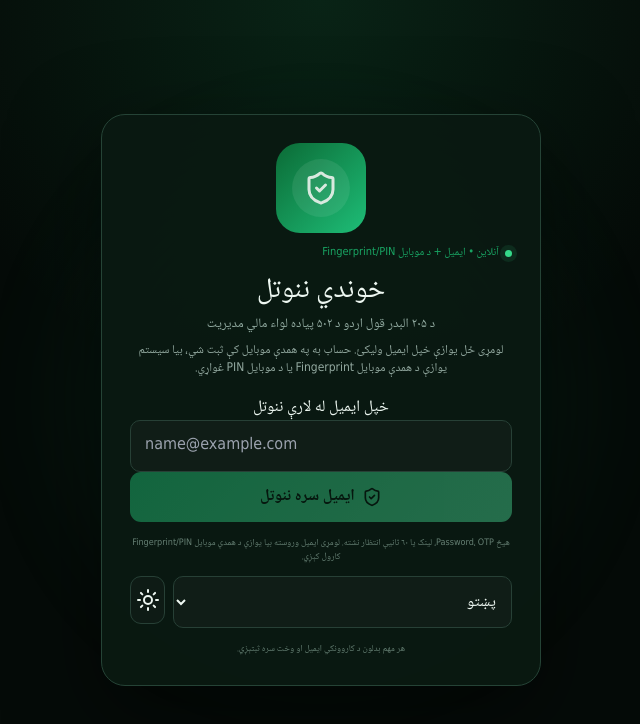
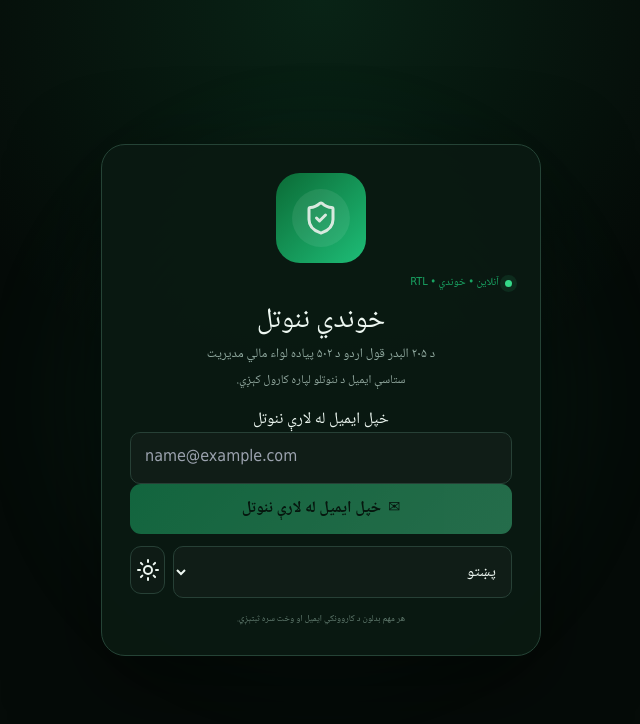
Before and after one commit to hafzaywb553-alt/GhazBadloon, a React (Vite) app: page / in a window 1280 px wide. Shown: the top 724 px of the page, without its empty margins (319-959 px from the left). Built offline with nearby package versions, Linux system fonts and the light colour scheme.

Commit message:
Restore known-working email login flow (src/App.tsx)

```diff
--- a/src/App.tsx
+++ b/src/App.tsx
@@ -518,6 +518,7 @@ function App() {
   const [isOnline, setIsOnline] = useState(() => navigator.onLine);
   const [offlineUnlocked, setOfflineUnlocked] = useState(false);
   const [lastUserEmail, setLastUserEmail] = useState(() => localStorage.getItem('finance_last_user_email') || '');
+  const [systemClosed, setSystemClosed] = useState(() => localStorage.getItem('finance_system_closed') === '1');
   const [lang, setLang] = useState<Lang>(() => (localStorage.getItem('finance_lang') as Lang) || 'ps');
   const [theme, setTheme] = useState<'dark' | 'light'>((localStorage.getItem('finance_theme') as any) || 'dark');
   const [section, setSection] = useState<Section>('home');
@@ -529,6 +530,7 @@ function App() {
   const [loading, setLoading] = useState(false);
   const [toast, setToast] = useState('');
   const [authBusy, setAuthBusy] = useState(false);
+  const [authCooldown, setAuthCooldown] = useState(0);
   const [installEvent, setInstallEvent] = useState<any>(null);
   const [uiSettings, setUiSettings] = useState<UiSettings>(() => {
     try {
@@ -545,6 +547,13 @@ function App() {
     auth.getUser()
       .then(async current => {
         if (!active) return;
+        if (systemClosed) {
+          await auth.signOut().catch(() => {});
+          setUser(null);
+          setPendingUser(null);
+          setDeviceLocked(false);
+          return;
+        }
         if (!current) {
           setUser(null);
           setPendingUser(null);
@@ -556,10 +565,12 @@ function App() {
           localStorage.setItem('finance_last_user_email', emailKey);
           setLastUserEmail(emailKey);
         }
-        const needsDevice = true;
+        const forceDeviceGate = localStorage.getItem('finance_exit_device_gate') === emailKey;
+        const needsDevice = forceDeviceGate || isAdminEmail(current.email || '') || hasDeviceLock(current.email || '');
         setPendingUser(current);
         setDeviceLocked(needsDevice);
         setUser(needsDevice ? null : current);
+        api.post('/api/profile', {}).catch(() => {});
       })
       .catch(() => {
         if (active) {
@@ -593,7 +604,7 @@ function App() {
       }, 0);
     });
     return () => { active = false; authSubscription.subscription.unsubscribe(); };
-  }, []);
+  }, [systemClosed]);
 
   useEffect(() => {
     const online = () => { setIsOnline(true); setOfflineUnlocked(false); };
@@ -683,64 +694,54 @@ function App() {
       setLastUserEmail(emailKey);
     }
     setPendingUser(nextUser);
-    setDeviceLocked(true);
-    setUser(null);
+    const needsDevice = isAdminEmail(nextUser?.email || '') || hasDeviceLock(nextUser?.email || '');
+    setDeviceLocked(needsDevice);
+    setUser(needsDevice ? null : nextUser);
+    api.post('/api/profile', {}).catch(() => {});
   }
 
-  function makeDeviceSecret() {
-    const bytes = crypto.getRandomValues(new Uint8Array(32));
-    return Array.from(bytes, b => b.toString(16).padStart(2, '0')).join('');
-  }
-
   async function signIn(email?: string) {
-    if (authBusy) return;
+    if (authBusy || authCooldown > 0) return;
     const emailValue = String(email || '').trim().toLowerCase();
     if (!emailValue) {
       setToast('مهرباني وکړئ ایمیل ولیکئ.');
       return;
     }
 
-    const secretKey = 'finance_device_secret:' + emailValue;
-    let hiddenSecret = localStorage.getItem(secretKey) || '';
-    if (!hiddenSecret && isAdminEmail(emailValue)) {
-      const legacyAdminSecret = localStorage.getItem('finance_admin_temp_password') || '';
-      if (legacyAdminSecret) {
-        hiddenSecret = legacyAdminSecret;
-        localStorage.setItem(secretKey, hiddenSecret);
-      }
-    }
-
     setAuthBusy(true);
     try {
-      if (!hiddenSecret) {
-        if (isAdminEmail(emailValue)) {
-          const boot = await auth.bootstrapAdmin();
-          if (!boot?.temporaryPassword) {
-            throw new Error('د مدیر حساب لومړی ځل فعال نه شو.');
-          }
-          hiddenSecret = String(boot.temporaryPassword);
-        } else {
-          hiddenSecret = makeDeviceSecret();
-          try {
-            await auth.register(emailValue, hiddenSecret);
-          } catch (e: any) {
-            if (e?.code === 'user_exists' || e?.status === 409) {
-              throw new Error('دا ایمیل لا مخکې ثبت شوی، خو په دې موبایل کې یې د لومړي ځل داخلي ثبت بشپړ شوی نه دی.');
-            }
-            throw e;
-          }
-        }
-        localStorage.setItem(secretKey, hiddenSecret);
+      const result = await auth.signIn(emailValue);
+      setAuthCooldown(60);
+      if (result?.user) handleAuthenticatedUser(result.user);
+      else setToast('د ننوتلو لینک ستاسې ایمیل ته واستول شو. Gmail/Inbox او Spam وګورئ؛ لینک ووهئ، بیا به سیسټم په اوتومات ډول پرانیستل شي.');
+    } catch (e: any) {
+      const code = e?.code;
+      const status = e?.status;
+      if (code === 'over_email_send_rate_limit') {
+        setAuthCooldown(60);
+        setToast('د ایمیل لېږلو د Supabase حد پوره شوی. پرله‌پسې کلیک مه کوئ؛ وروسته بیا هڅه وکړئ.');
+      } else if (code === 'over_request_rate_limit' || status === 429) {
+        setAuthCooldown(60);
+        setToast('د ننوتلو غوښتنې ډېرې شوې دي. لږ انتظار وکړئ او بیا یوازې یو ځل کلیک وکړئ.');
+      } else if (code === 'otp_disabled') {
+        setToast('د ایمیل Login په Supabase کې فعال نه دی.');
+      } else if (code === 'email_address_not_authorized') {
+        setToast('دا ایمیل د Supabase د اوسني Email Provider له خوا اجازه نه لري.');
+      } else {
+        setToast(e?.message || `د ننوتلو ستونزه: ${code || 'نامعلومه تېروتنه'}`);
       }
-
-      const result = await auth.signIn(emailValue, hiddenSecret);
-      if (result?.user) handleAuthenticatedUser(result.user);
-    } catch (e: any) {
-      setToast(e?.message || 'د ایمیل له لارې ننوتل ناکام شول.');
     } finally {
       setAuthBusy(false);
     }
   }
+
+  useEffect(() => {
+    if (authCooldown <= 0) return;
+    const timer = window.setInterval(() => {
+      setAuthCooldown(value => (value > 0 ? value - 1 : 0));
+    }, 1000);
+    return () => window.clearInterval(timer);
+  }, [authCooldown]);
 
   async function installApp() {
     if (!installEvent) return;
@@ -822,11 +823,25 @@ function App() {
       setTx([]);
       setLedger([]);
     }
+    localStorage.removeItem('finance_system_closed');
+    setSystemClosed(false);
   }
 
   async function refreshSystemData() {
     await loadAll();
     setToast('معلومات تازه شول.');
+  }
+
+  if (systemClosed) {
+    return (
+      <SystemClosedScreen
+        onReopen={() => {
+          localStorage.removeItem('finance_system_closed');
+          setSystemClosed(false);
+        }}
+        onSignIn={signIn}
+      />
+    );
   }
 
   if (!authReady) {
@@ -848,7 +863,6 @@ function App() {
           setDeviceLocked(false);
           localStorage.removeItem('finance_exit_device_gate');
           setUser(pendingUser);
-          api.post('/api/profile', {}).catch(() => {});
         }}
         onSignOut={signOut}
       />
@@ -882,6 +896,7 @@ function App() {
         t={t}
         onSignIn={signIn}
         authBusy={authBusy}
+        authCooldown={authCooldown}
       />
     );
 
@@ -1113,9 +1128,8 @@ function SystemClosedScreen({ onReopen, onSignIn }: any) {
   );
 }
 
-function Login({ lang, setLang, theme, setTheme, t, onSignIn, authBusy }: any) {
+function Login({ lang, setLang, theme, setTheme, t, onSignIn, authBusy, authCooldown }: any) {
   const [email, setEmail] = useState(() => localStorage.getItem('finance_last_user_email') || '');
-  const submit = () => onSignIn(email.trim());
   return (
     <div className="login-page">
       <div className="login-glow" />
@@ -1124,11 +1138,11 @@ function Login({ lang, setLang, theme, setTheme, t, onSignIn, authBusy }: any) {
           <MofLogo size={58} />
         </div>
         <div className="eyebrow">
-          <span className="live-dot" /> آنلاین • ایمیل + د موبایل Fingerprint/PIN
+          <span className="live-dot" /> آنلاین • خوندي • RTL
         </div>
         <h1>{t.login}</h1>
         <h2>{t.app}</h2>
-        <p>لومړی ځل یوازې خپل ایمیل ولیکئ. حساب به په همدې موبایل کې ثبت شي، بیا سیستم یوازې د همدې موبایل Fingerprint یا د موبایل PIN غواړي.</p>
+        <p>{t.access}</p>
         <label className="login-email-field">
           {t.email}
           <input
@@ -1136,7 +1150,7 @@ function Login({ lang, setLang, theme, setTheme, t, onSignIn, authBusy }: any) {
             value={email}
             onChange={e => setEmail(e.target.value)}
             onKeyDown={e => {
-              if (e.key === 'Enter' && email.trim() && !authBusy) submit();
+              if (e.key === 'Enter' && email.trim() && !authBusy && authCooldown === 0) onSignIn(email.trim());
             }}
             placeholder="name@example.com"
             autoComplete="email"
@@ -1146,13 +1160,12 @@ function Login({ lang, setLang, theme, setTheme, t, onSignIn, authBusy }: any) {
         </label>
         <button
           className="primary big"
-          onClick={submit}
-          disabled={!email.trim() || authBusy}
+          onClick={() => onSignIn(email.trim())}
+          disabled={!email.trim() || authBusy || authCooldown > 0}
         >
-          <FingerprintIcon />
-          {authBusy ? 'لږ شېبه...' : 'ایمیل سره ننوتل'}
+          <span>✉</span>
+          {authBusy ? 'لېږل کېږي...' : authCooldown > 0 ? `بیا ${authCooldown} ثانیې وروسته` : t.email}
         </button>
-        <small>هیڅ Password، OTP، لینک یا ۶۰ ثانیې انتظار نشته. لومړی ایمیل وروسته بیا یوازې د همدې موبایل Fingerprint/PIN کارول کېږي.</small>
         <div className="login-tools">
           <select value={lang} onChange={e => setLang(e.target.value)}>
             <option value="ps">پښتو</option>
@@ -1172,10 +1185,6 @@ function Login({ lang, setLang, theme, setTheme, t, onSignIn, authBusy }: any) {
       </div>
     </div>
   );
-}
-
-function FingerprintIcon() {
-  return <ShieldCheck size={20} />;
 }
 
 function HomePage({ t, people, totals, onGo }: any) {
```
